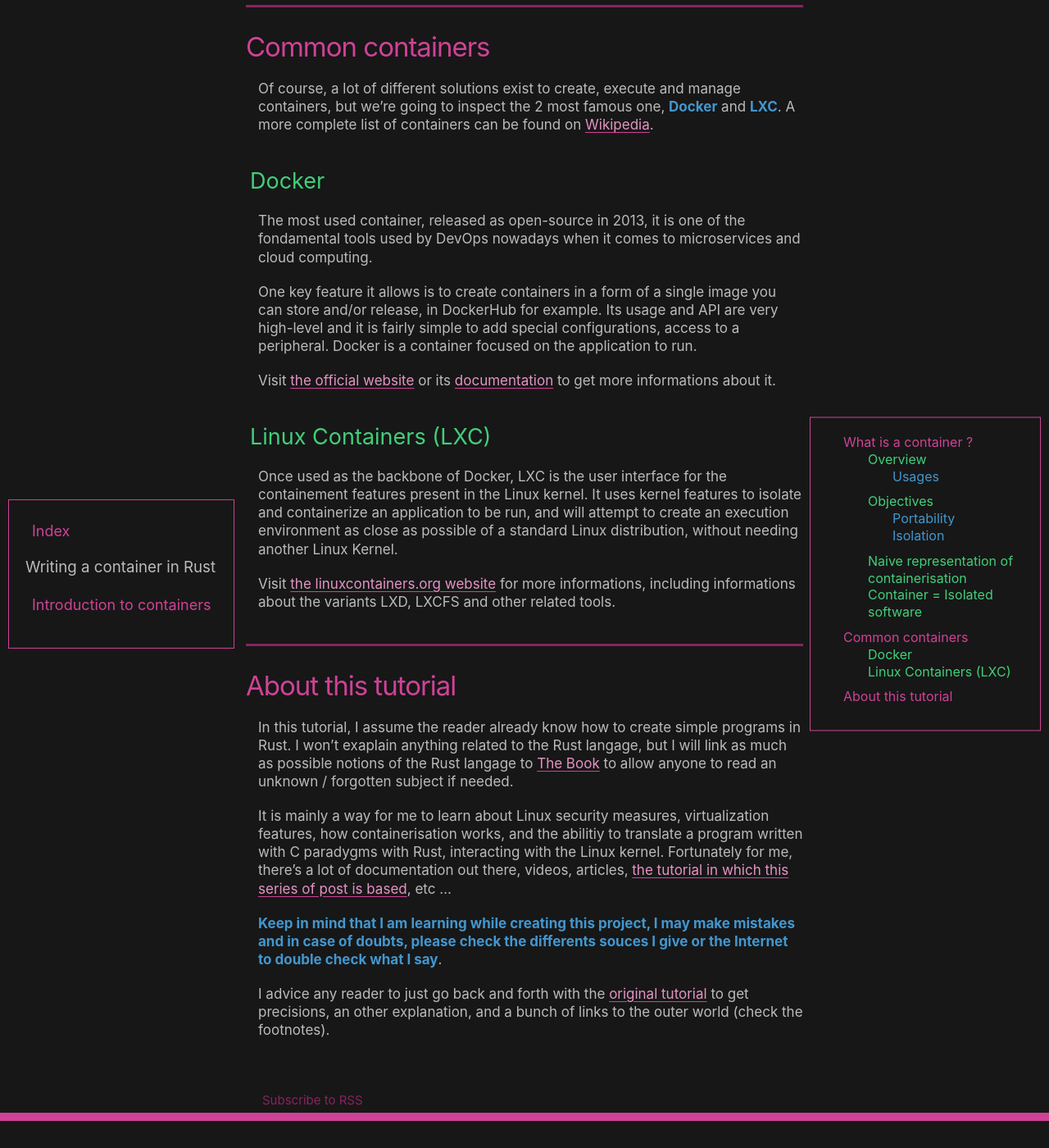
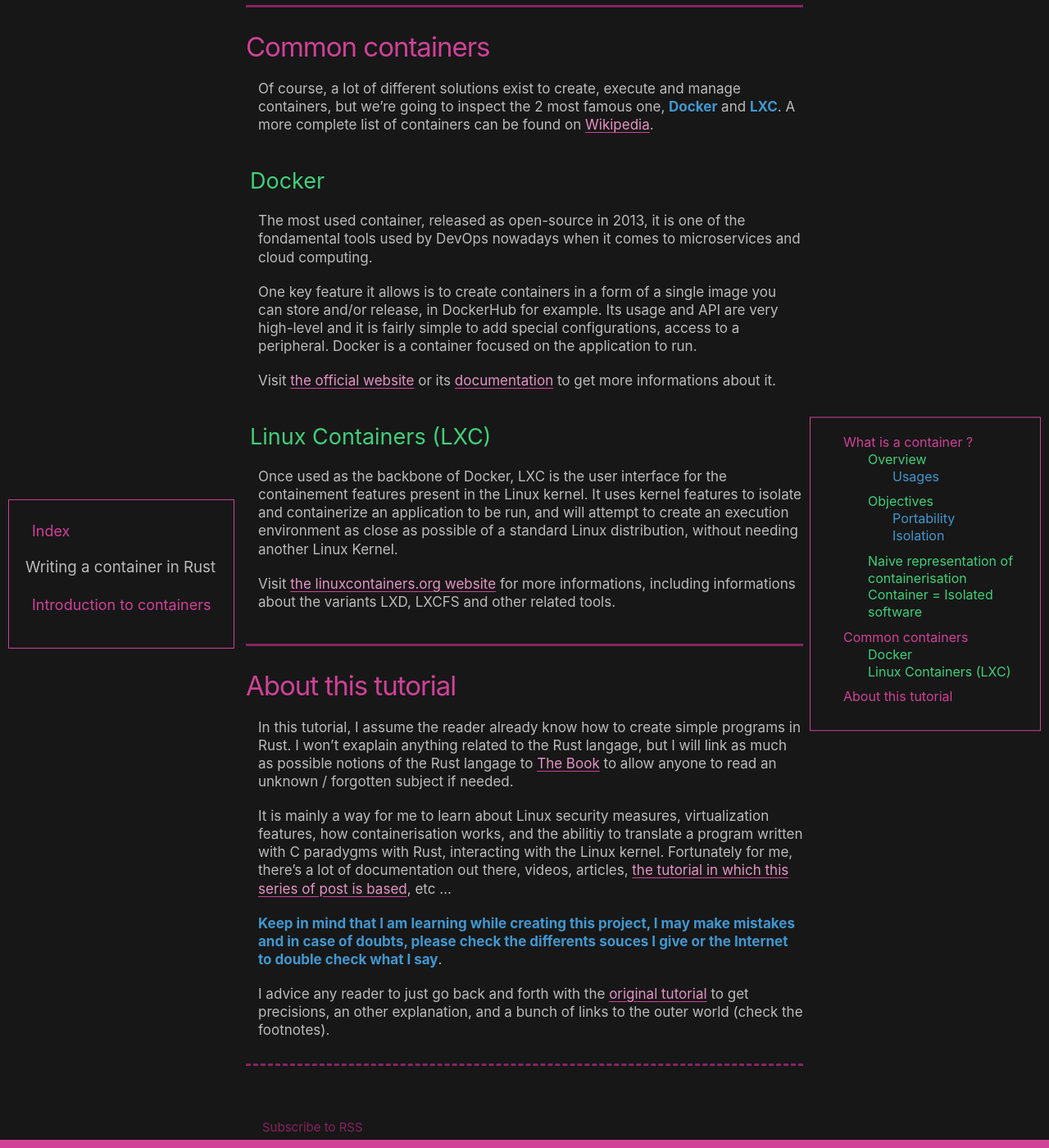
Before and after one commit to litchipi/litchipi.github.io, a Jekyll site: the page built from _posts/2021-09-13-container-in-rust-part1.md, in a window 1280 px wide and 1400 px high, scrolled down 3228 px. Shown: the whole window at 82% size. Built offline with Jekyll 4.4.1, drawn with Linux system fonts in a browser that asks for light colours; before the commit the page ends 4595 px from its top, so only the background shows below that.

Commit message:
layout: _post: Create Next / Previous post at the end
Signed-off-by: litchipi <litchi.pi@protonmail.com>

```diff
--- a/_layouts/post.html
+++ b/_layouts/post.html
@@ -31,3 +31,35 @@ layout: base
 <div class="post-content">
 {{ content }}
 </div>
+
+{% if page.series %}
+<div class="serie_post_prec_next">
+	{%- assign date_format = site.minima.date_format | default: "%b %-d, %Y" -%}
+
+	{%- assign prec = page.serie_index | minus: 1 -%}
+	{%- assign next = page.serie_index | plus: 1 -%}
+
+	{%- for post in site.posts -%}
+		{% if page.series == post.series %}
+			{% if prec == post.serie_index %}
+				{%- assign precedent_post = post %}
+			{% endif %}
+			{% if next == post.serie_index %}
+				{%- assign next_post = post %}
+			{% endif %}
+		{% endif %}
+	{%- endfor -%}
+
+	{% if precedent_post.title %}
+	<p>
+	Precedent post in this serie: <a href="{{ precedent_post.url }}" class="precedent_post">{{ precedent_post.title }}</a>
+	</p>
+	{% endif %}
+
+	{% if next_post.title %}
+	<p>
+	 Next post in this serie: <a href="{{ next_post.url }}" class="next_post">{{ next_post.title }}</a>
+	</p>
+	{% endif %}
+</div>
+{% endif %}
--- a/_sass/post.scss
+++ b/_sass/post.scss
@@ -98,3 +98,9 @@
 .author_name {
 	color: $color3;
 }
+
+.serie_post_prec_next {
+	margin-top: 30px;
+	border-top: 3px dashed $color1_dark;
+	padding-top: 30px;
+}
```
